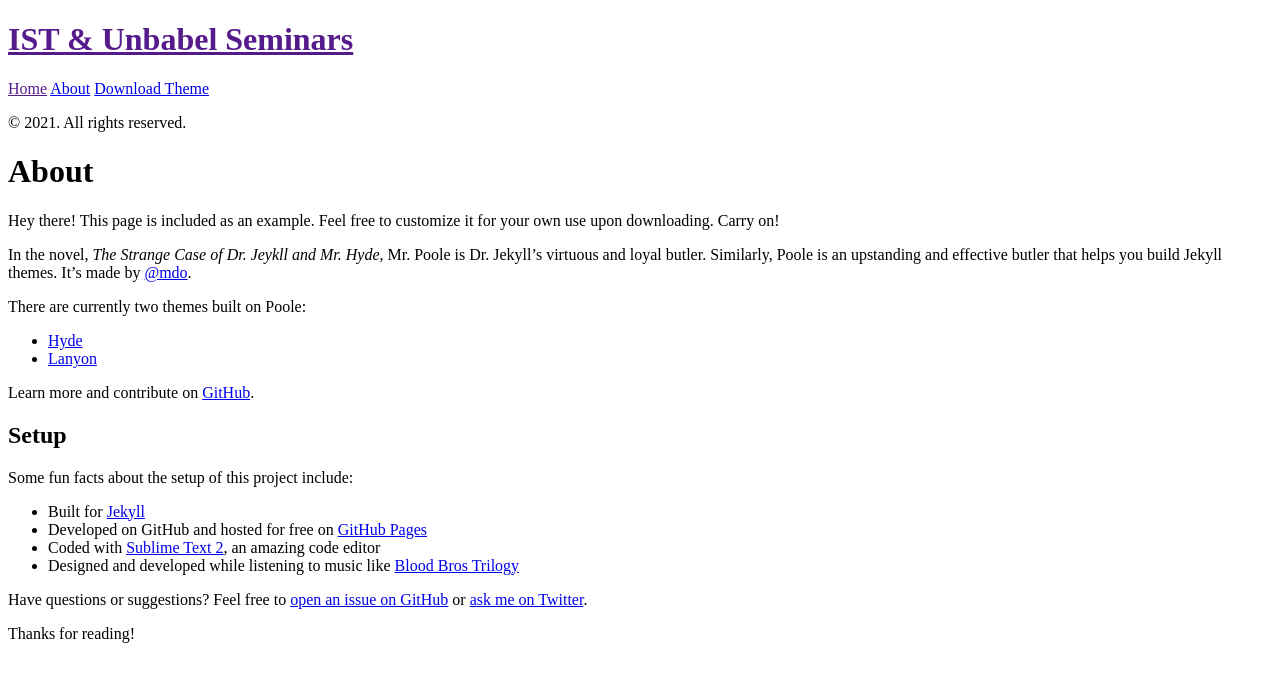
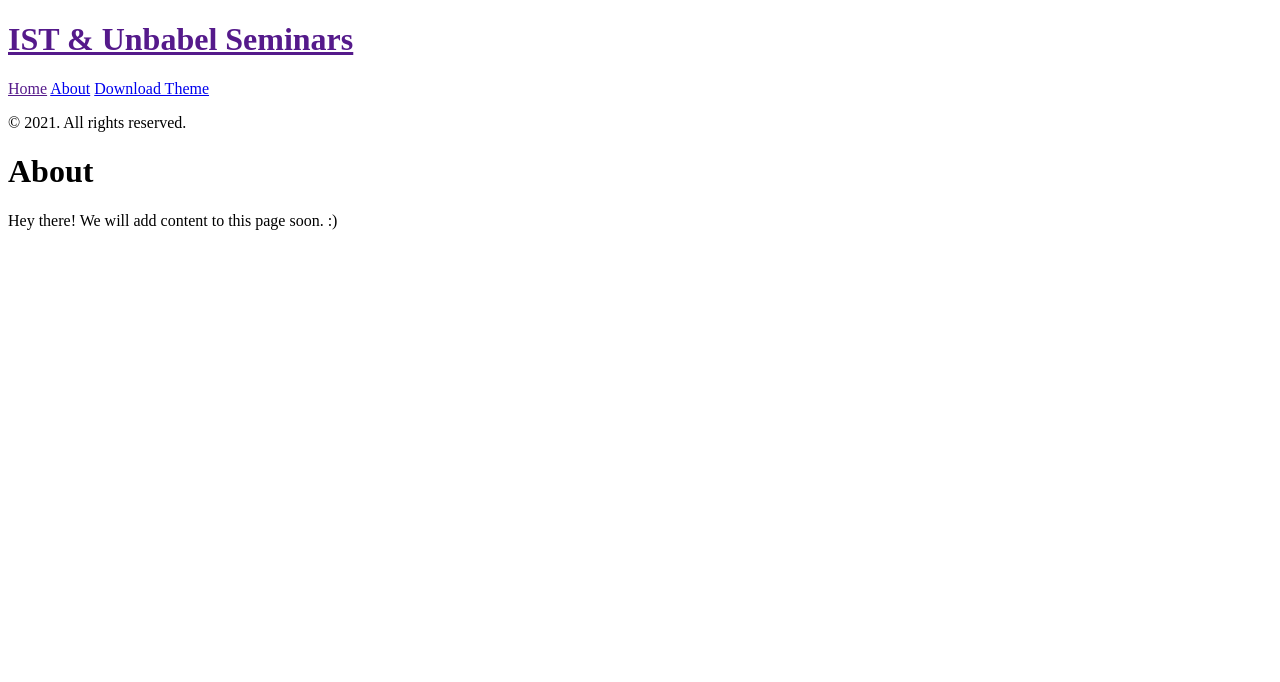
Before and after one commit to IST-Unbabel-Seminars/ist-unbabel-seminars.github.io, a Jekyll site: the page built from about.md, in a window 1280 px wide. Shown: the top 682 px of the page. Built offline with Jekyll 4.4.1, drawn with Linux system fonts in a browser that asks for light colours; Markdown is read by kramdown in place of the engine named in the settings.

```diff
--- a/about.md
+++ b/about.md
@@ -4,27 +4,5 @@ title: About
 ---
 
 <p class="message">
-  Hey there! This page is included as an example. Feel free to customize it for your own use upon downloading. Carry on!
+  Hey there! We will add content to this page soon. :)
 </p>
-
-In the novel, *The Strange Case of Dr. Jeykll and Mr. Hyde*, Mr. Poole is Dr. Jekyll's virtuous and loyal butler. Similarly, Poole is an upstanding and effective butler that helps you build Jekyll themes. It's made by [@mdo](https://twitter.com/mdo).
-
-There are currently two themes built on Poole:
-
-* [Hyde](http://hyde.getpoole.com)
-* [Lanyon](http://lanyon.getpoole.com)
-
-Learn more and contribute on [GitHub](https://github.com/poole).
-
-## Setup
-
-Some fun facts about the setup of this project include:
-
-* Built for [Jekyll](http://jekyllrb.com)
-* Developed on GitHub and hosted for free on [GitHub Pages](https://pages.github.com)
-* Coded with [Sublime Text 2](http://sublimetext.com), an amazing code editor
-* Designed and developed while listening to music like [Blood Bros Trilogy](https://soundcloud.com/maddecent/sets/blood-bros-series)
-
-Have questions or suggestions? Feel free to [open an issue on GitHub](https://github.com/poole/issues/new) or [ask me on Twitter](https://twitter.com/mdo).
-
-Thanks for reading!
```
